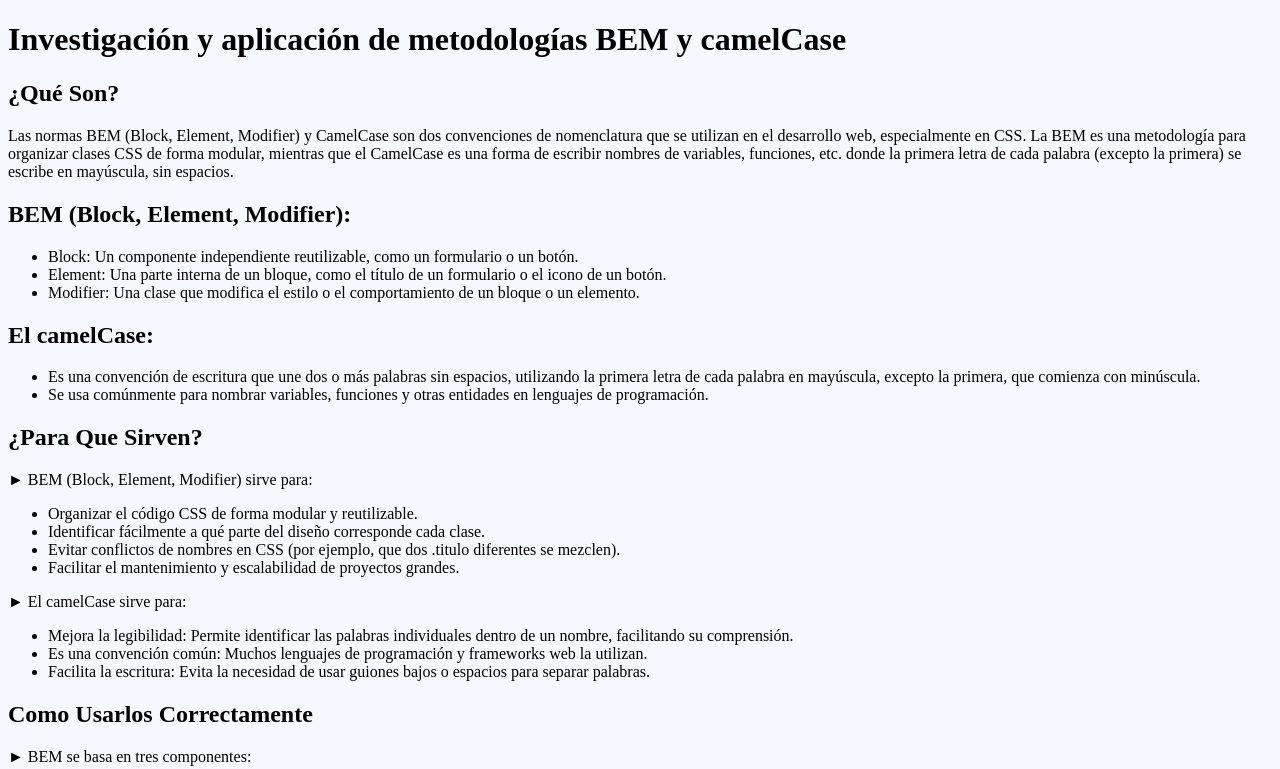
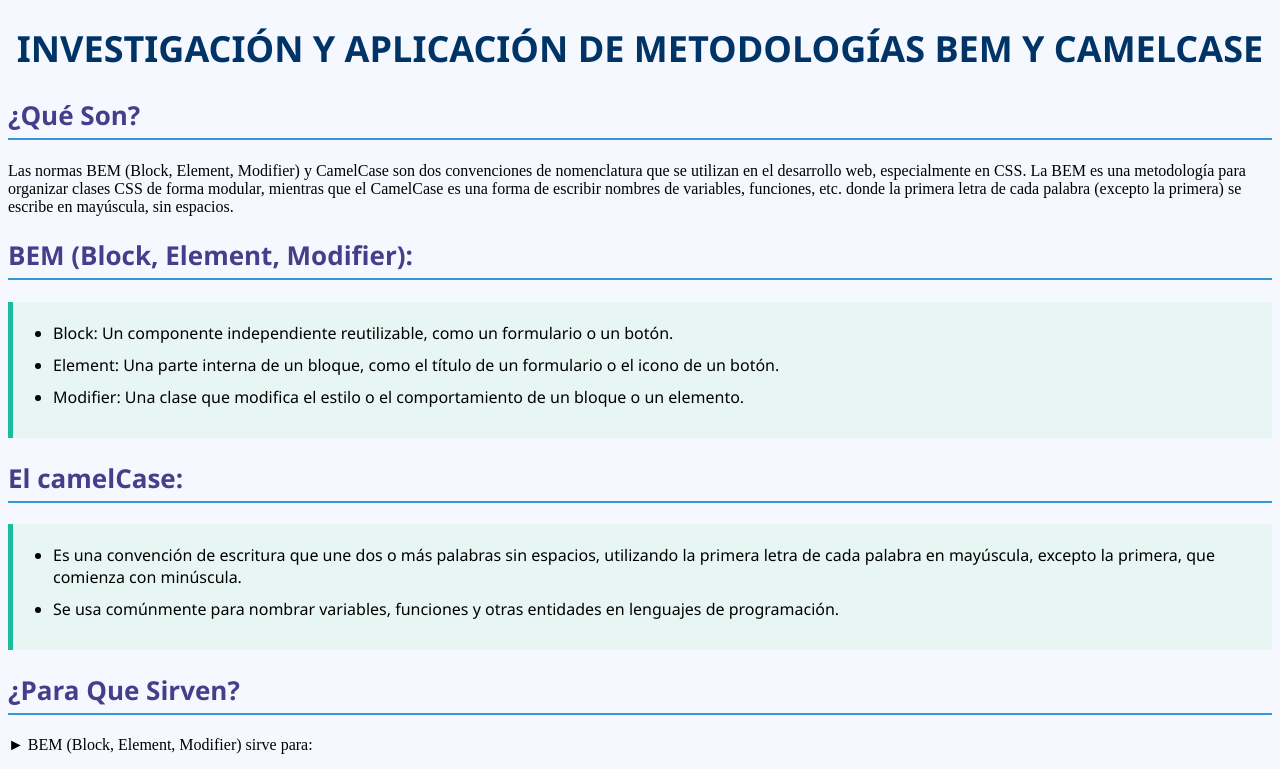
Before and after one commit to Fabianzzzl/Estilos-CSS, a plain HTML site: page index.html in a window 1280 px wide. Shown: the top 769 px of the page. Drawn offline with Linux system fonts and the light colour scheme.

Commit message:
Commint 5: Dandoles los toques a la pagina

```diff
--- a/Estilos/estilos.css
+++ b/Estilos/estilos.css
@@ -1,3 +1,26 @@
 body{
     background-color: #f5f9ff;
 }
+h1{
+    color: #003366 ;
+    font-size: 36px;
+    text-align: center;
+    text-transform: uppercase;
+    font-family: 'Segoe UI', Tahoma, Geneva, Verdana, sans-serif
+}
+h2{
+    color: #483D8B;
+    font-size: 26px;
+    border-bottom: 2px solid #3498db;
+    padding-bottom: 5px;
+    font-family: 'Segoe UI', Tahoma, Geneva, Verdana, sans-serif;
+}
+ul{
+    background-color: #e8f6f3;
+            padding: 20px 20px 20px 40px;
+            border-left: 5px solid #1abc9c;
+            font-family: 'Segoe UI', Tahoma, Geneva, Verdana, sans-serif;
+}
+        li {
+            margin-bottom: 10px;
+        }
--- a/index.html
+++ b/index.html
@@ -54,7 +54,7 @@
             <li><b>Elemento (Element):</b></li>
             <p>Es un componente interno de un bloque, como un título dentro de una tarjeta, o el input de un campo de texto en un formulario. Los elementos se nombran utilizando el nombre del bloque, seguido de dos guiones bajos (__) y el nombre del elemento, por ejemplo, <i>card__title o form__input.</i></p>
             <li><b>Modificador (Modifier):</b></li>
-            <p>Permite modificar la apariencia o el comportamiento de un bloque o elemento sin duplicar el código CSS. Se utiliza para crear variantes de un bloque o elemento, como un botón principal, un botón secundario o un botón desactivado. Los modificadores se nombran utilizando el nombre del bloque o elemento, seguido de dos guiones (--) y el nombre del modificador, por ejemplo, <i>button--primary o form__input--error.</i></p>
+            <p>Permite modificar la apariencia o el comportamiento de un bloque o elemento sin duplicar el código CSS. Se utiliza para crear variantes de un bloque o elemento, como un botón principal, un botón secundario o un botón desactivado. Los modificadores se nombran utilizando el nombre del bloque o elemento, seguido de dos guiones (--) y el nombre del modificador, por ejemplo, <i>button--primary o form__input--error.</i></p></ul>
             <p>► CamelCase es una convención para nombrar variables, funciones y métodos en programación, donde la primera letra de cada palabra (excepto la primera) se escribe en mayúscula y las palabras se concatenan sin espacios.</p>
            <p>En detalle:</p>
            <ul>
```
